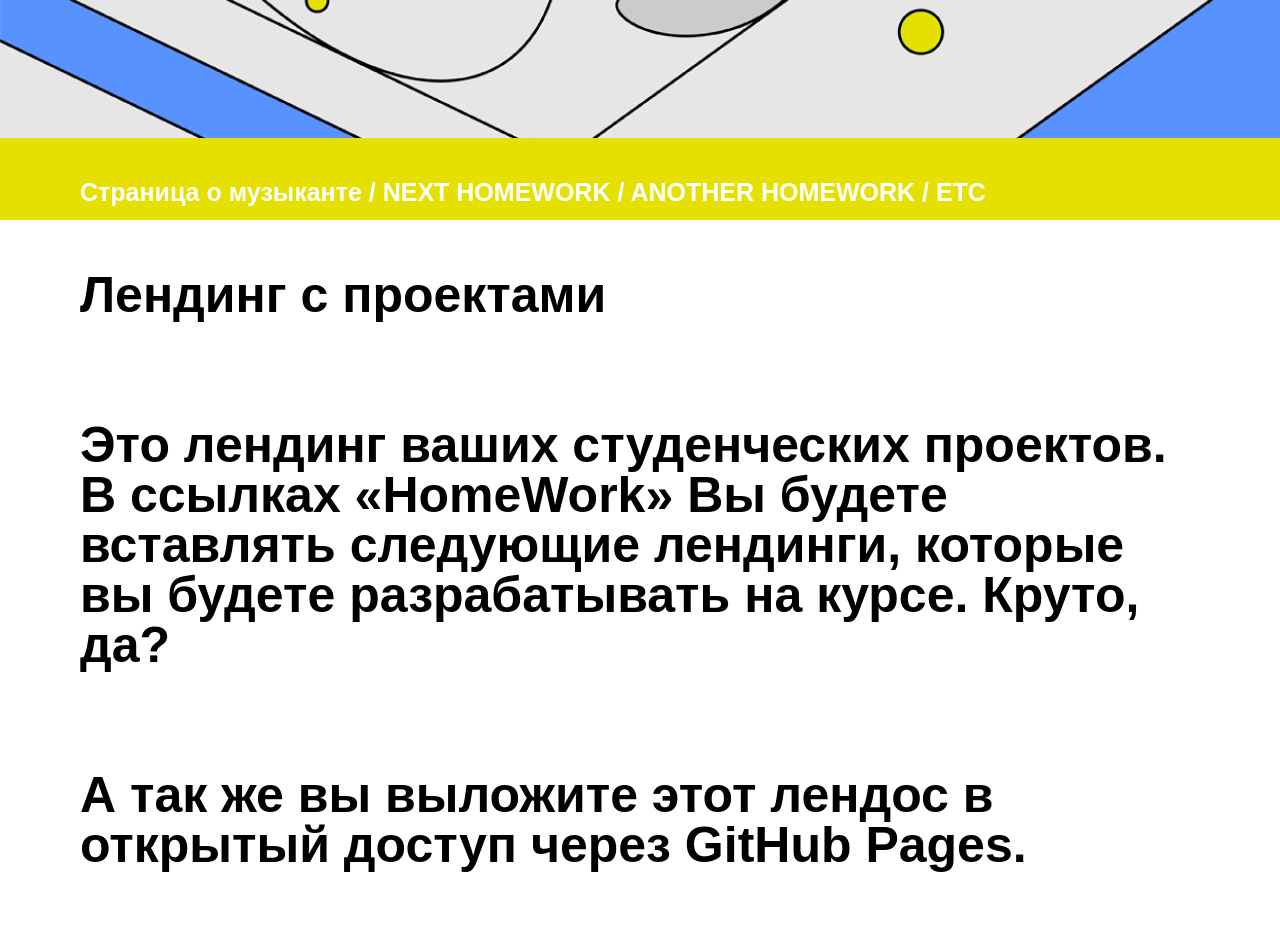
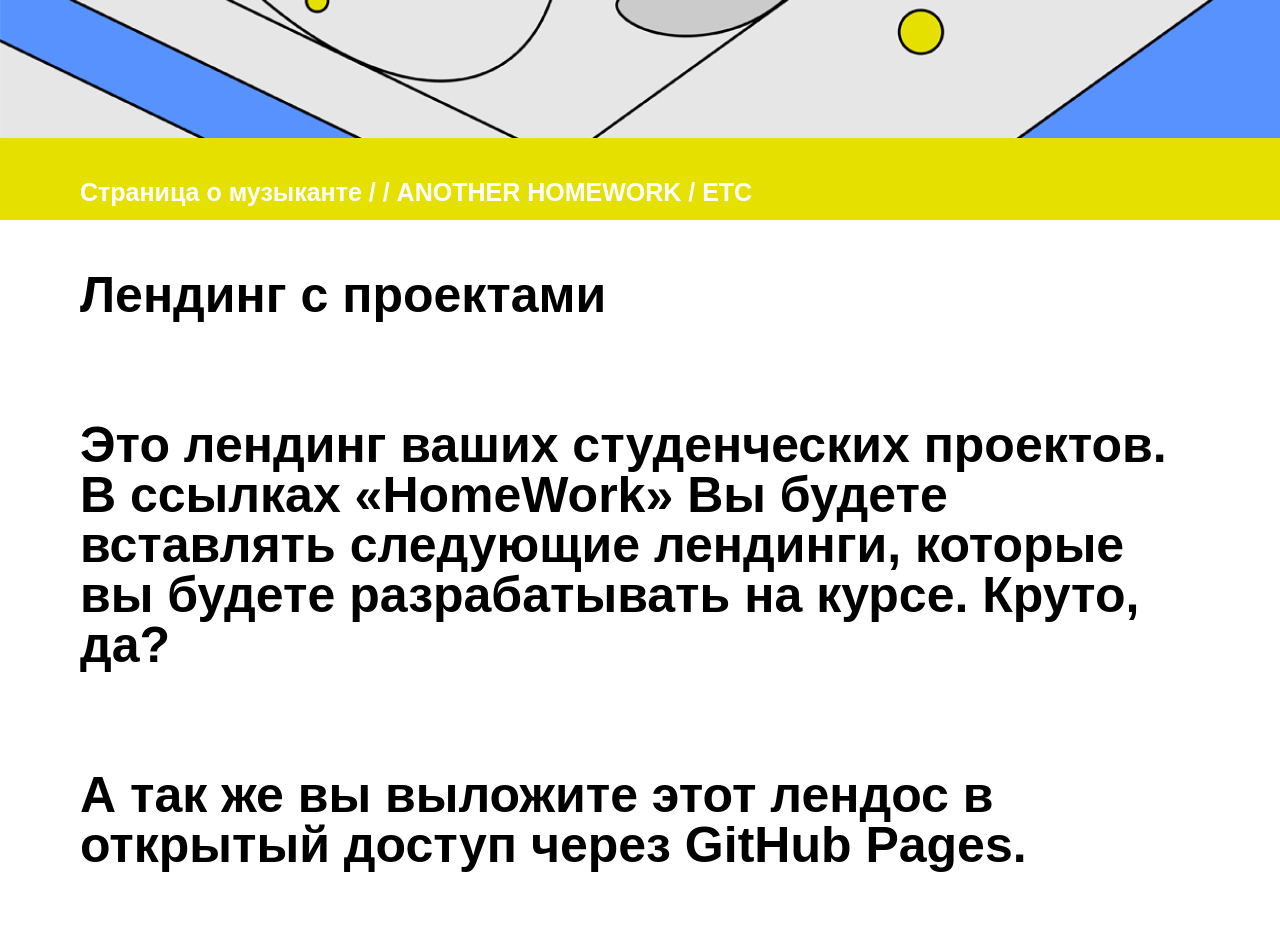
Before and after one commit to ArturKarim/Html2, a plain HTML site: page html.html in a window 1280 px wide. Shown: the part 1160-2098 px from the top of the page. Drawn offline with Linux system fonts and the light colour scheme.

Commit message:
Artur delete text

```diff
--- a/html.html
+++ b/html.html
@@ -13,7 +13,7 @@
         <p class="header-title">Имя Фамилия</p>
         <img src="img.png" alt="img.png" class="header-image" />
         <p class="header-text">
-          Страница о музыканте / NEXT HOMEWORK / ANOTHER HOMEWORK / ETC
+          Страница о музыканте / / ANOTHER HOMEWORK / ETC
         </p>
       </div>
       <div class="content">
```
